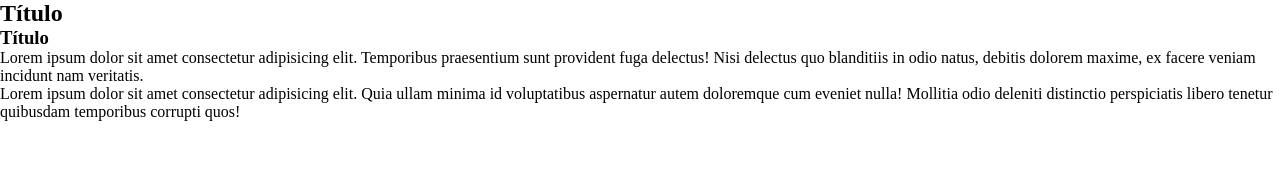
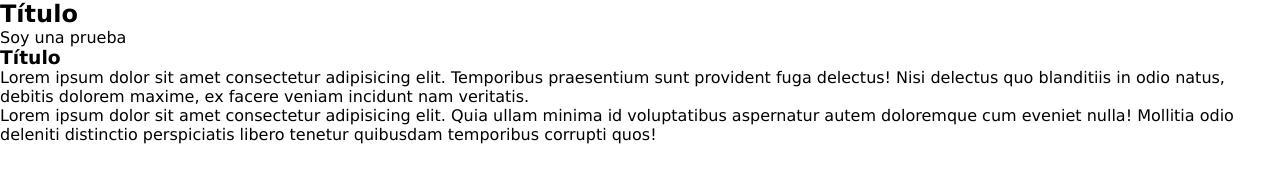
Before and after one commit to MeliOviedo/prueba_git, a plain HTML site: page index.html in a window 1280 px wide. Drawn offline with Linux system fonts and the light colour scheme.

Commit message:
agregué más estilos

```diff
--- a/index.html
+++ b/index.html
@@ -11,6 +11,7 @@
     <header>
         <nav>
             <h1>Título</h1>
+            <p>Soy una prueba</p>
 
         </nav>
     </header>
--- a/style.css
+++ b/style.css
@@ -2,4 +2,5 @@
     margin: 0;
     padding: 0;
     box-sizing: border-box;
+    font-family: Verdana, Geneva, Tahoma, sans-serif;
 }
```
